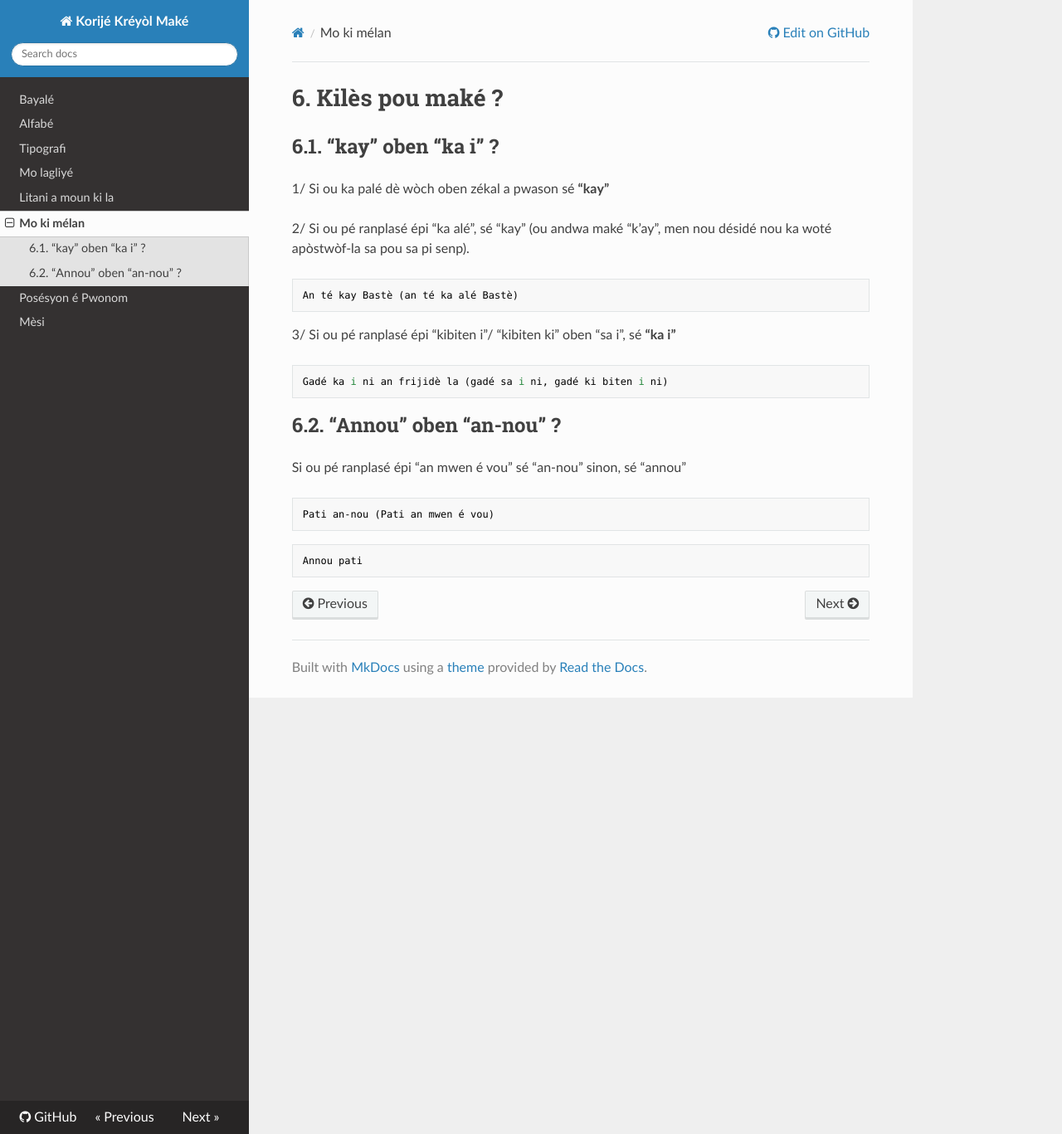
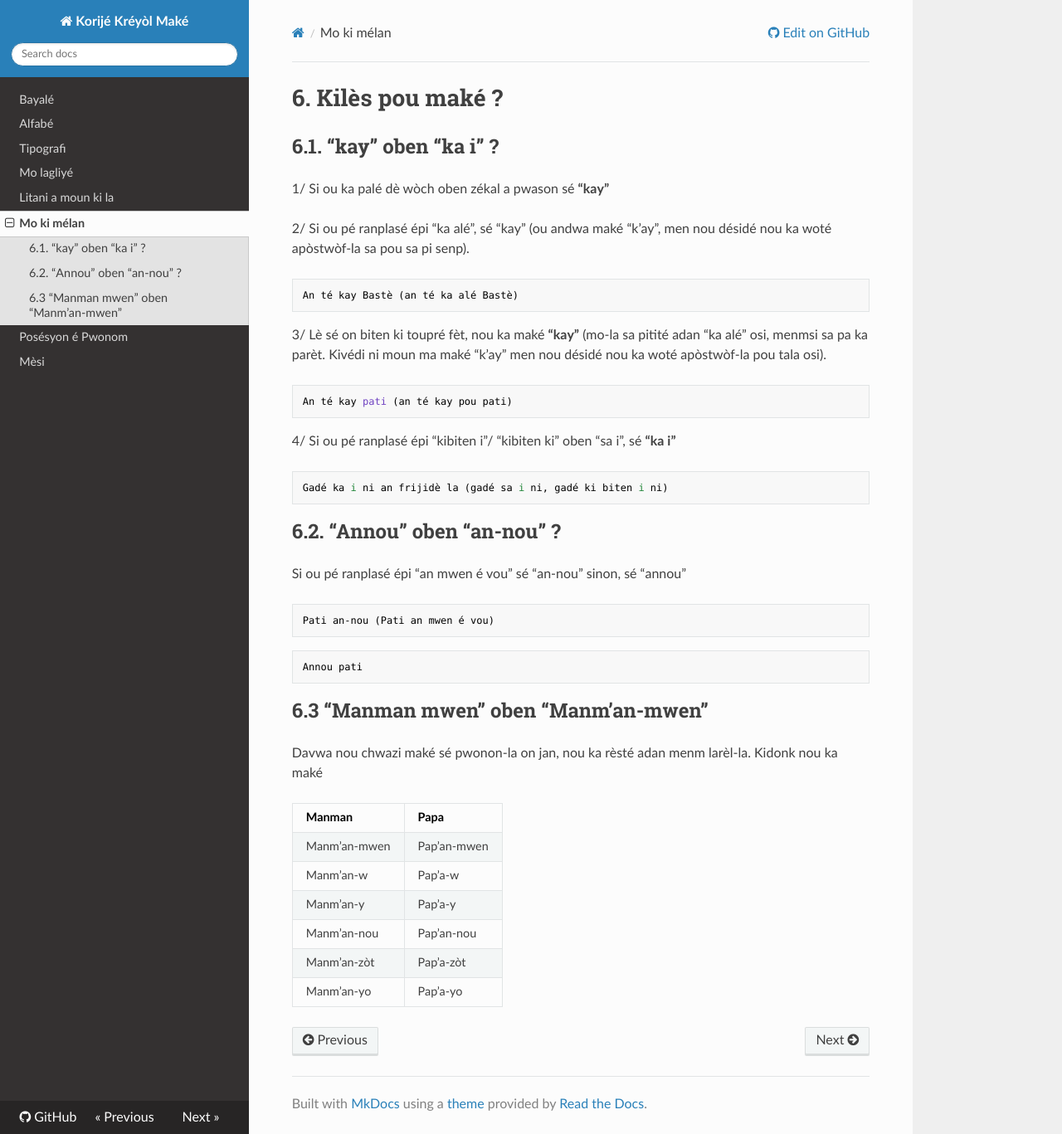
Before and after one commit to grankontel/kkm, an MkDocs documentation site: the page built from docs/koreksyon.md, in a window 1280 px wide and 1367 px high. Shown: the whole window at 83% size. Built offline with MkDocs 1.6.1, drawn with Linux system fonts in a browser that asks for light colours; nearby versions of some CDN libraries.

Commit message:
Manman
Kijan pou maté manm’an-mwen

````diff
--- a/docs/koreksyon.md
+++ b/docs/koreksyon.md
@@ -9,10 +9,19 @@
 An té kay Bastè (an té ka alé Bastè)
 ```
 
-3/ Si ou pé ranplasé épi "kibiten i"/ "kibiten ki" oben "sa i", sé **"ka i"**
+3/ Lè sé on biten ki toupré fèt, nou ka maké **"kay"** (mo-la sa pitité adan "ka alé" osi, menmsi sa pa ka parèt. Kivédi ni moun ma maké "k'ay" men nou désidé nou ka woté apòstwòf-la pou tala osi).
+
+```
+An té kay pati (an té kay pou pati)
+```
+
+
+
+4/ Si ou pé ranplasé épi "kibiten i"/ "kibiten ki" oben "sa i", sé **"ka i"**
 ```
 Gadé ka i ni an frijidè la (gadé sa i ni, gadé ki biten i ni)
 ```
+
 
 
 ## 6.2.	"Annou" oben "an-nou" ?
@@ -26,3 +35,16 @@ Pati an-nou (Pati an mwen é vou)
 ```
 Annou pati
 ```
+
+## 6.3 "Manman mwen" oben "Manm'an-mwen"
+
+Davwa nou chwazi maké sé pwonon-la on jan, nou ka rèsté adan menm larèl-la. Kidonk nou ka maké
+
+| Manman          | Papa        |
+|-----------------|-------------|
+| Manm'an-mwen    | Pap'an-mwen |
+| Manm'an-w       | Pap'a-w     |
+| Manm'an-y       | Pap'a-y     |
+| Manm'an-nou     | Pap'an-nou  |
+| Manm'an-zòt     | Pap'a-zòt   |
+| Manm'an-yo      | Pap'a-yo    |
````
